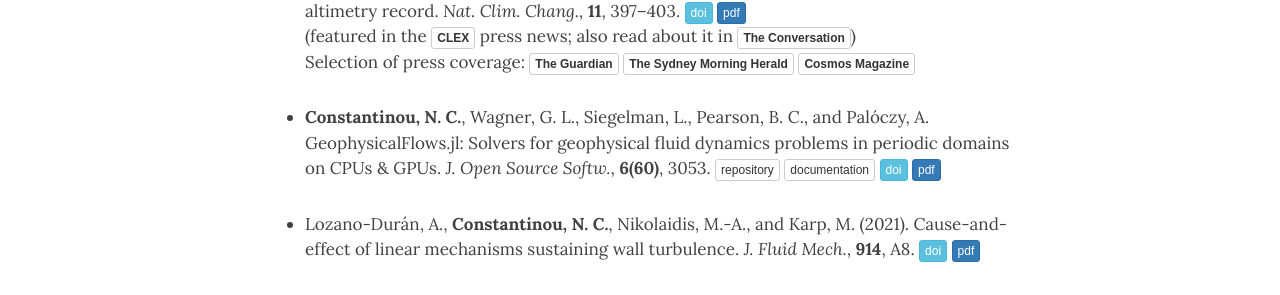
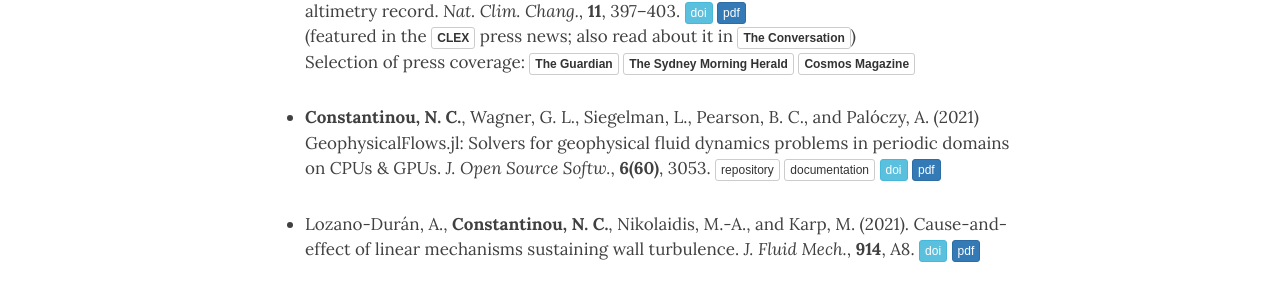
Before and after one commit to navidcy/navidcy.github.io, a Jekyll site: the page built from publications.md, in a window 1280 px wide and 900 px high, scrolled down 360 px. Shown: the part 154-449 px from the top of the window. Built offline with Jekyll 4.4.1, drawn with Linux system fonts in a browser that asks for light colours; nearby versions of some CDN libraries; comment, search, counter and statistics services are not loaded.

Commit message:
adds year to JOSS

```diff
--- a/publications.md
+++ b/publications.md
@@ -29,7 +29,7 @@
 Selection of press coverage: [<span class="btn btn-default btn-xs{{end}}" style="font-family:sans-serif;"><b>The Guardian</b></span>](https://www.theguardian.com/environment/2021/apr/23/changes-to-giant-ocean-eddies-could-have-devastating-effects-globally){:target="_blank"} [<span class="btn btn-default btn-xs{{end}}" style="font-family:sans-serif;"><b>The Sydney Morning Herald</b></span>](https://www.smh.com.au/environment/climate-change/world-s-oceans-changing-as-currents-show-new-patterns-20210422-p57lcw.html){:target="_blank"} [<span class="btn btn-default btn-xs{{end}}" style="font-family:sans-serif;"><b>Cosmos Magazine</b></span>](https://cosmosmagazine.com/earth/oceans/energetic-ocean-eddies-on-the-rise/){:target="_blank"}
 
 
-- **Constantinou, N. C.**, Wagner, G. L., Siegelman, L., Pearson, B. C., and Palóczy, A. GeophysicalFlows.jl: Solvers for geophysical fluid dynamics problems in periodic domains on CPUs & GPUs. _J. Open Source Softw._, **6(60)**, 3053. [<span class="btn btn-default btn-xs{{end}}" style="font-family:sans-serif;">repository</span>][GeophysicalFlows-repo]{:target="_blank"} [<span class="btn btn-default btn-xs{{end}}" style="font-family:sans-serif;">documentation</span>][GeophysicalFlows-docs]{:target="_blank"} [<span class="btn btn-info btn-xs{{end}}" style="font-family:sans-serif;">doi</span>][geophysicalflows-doi]{:target="_blank"} [<span class="btn btn-primary btn-xs{{end}}" style="font-family:sans-serif;">pdf</span>][geophysicalflows] <span align="right" class='altmetric-embed' data-badge-type="2" data-condensed="true" data-hide-less-than="2" data-doi="10.21105/joss.03053"></span> <br/>
+- **Constantinou, N. C.**, Wagner, G. L., Siegelman, L., Pearson, B. C., and Palóczy, A. (2021) GeophysicalFlows.jl: Solvers for geophysical fluid dynamics problems in periodic domains on CPUs & GPUs. _J. Open Source Softw._, **6(60)**, 3053. [<span class="btn btn-default btn-xs{{end}}" style="font-family:sans-serif;">repository</span>][GeophysicalFlows-repo]{:target="_blank"} [<span class="btn btn-default btn-xs{{end}}" style="font-family:sans-serif;">documentation</span>][GeophysicalFlows-docs]{:target="_blank"} [<span class="btn btn-info btn-xs{{end}}" style="font-family:sans-serif;">doi</span>][geophysicalflows-doi]{:target="_blank"} [<span class="btn btn-primary btn-xs{{end}}" style="font-family:sans-serif;">pdf</span>][geophysicalflows] <span align="right" class='altmetric-embed' data-badge-type="2" data-condensed="true" data-hide-less-than="2" data-doi="10.21105/joss.03053"></span> <br/>
 
 
 - Lozano-Durán, A., **Constantinou, N. C.**, Nikolaidis, M.-A., and Karp, M. (2021). Cause-and-effect of linear mechanisms sustaining wall turbulence. _J. Fluid Mech._, **914**, A8. [<span class="btn btn-info btn-xs{{end}}" style="font-family:sans-serif;">doi</span>][cause-effect-linearmechanism-doi]{:target="_blank"} [<span class="btn btn-primary btn-xs{{end}}" style="font-family:sans-serif;">pdf</span>][cause-effect-linearmechanism] <span align="right" class='altmetric-embed' data-badge-type="2" data-condensed="true" data-hide-less-than="2" data-doi="10.1017/jfm.2020.902"></span> <br/>
```
